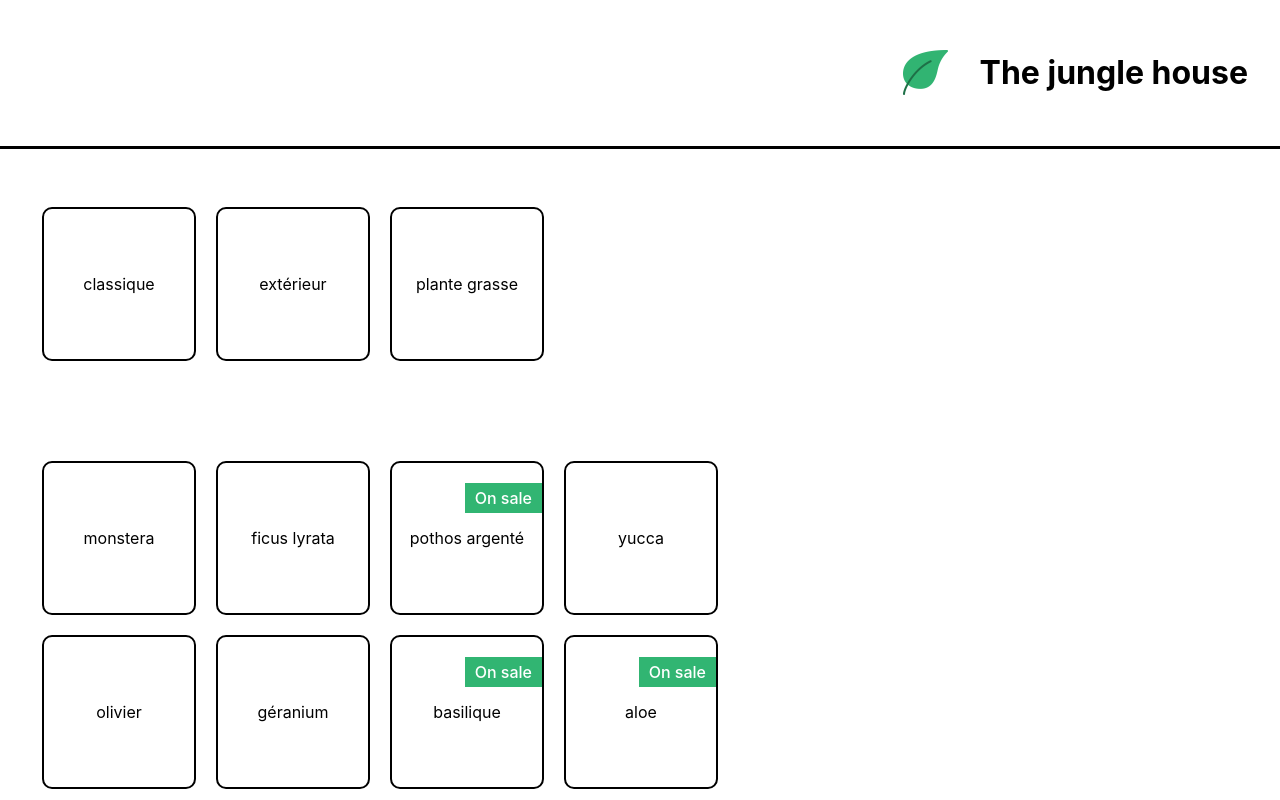
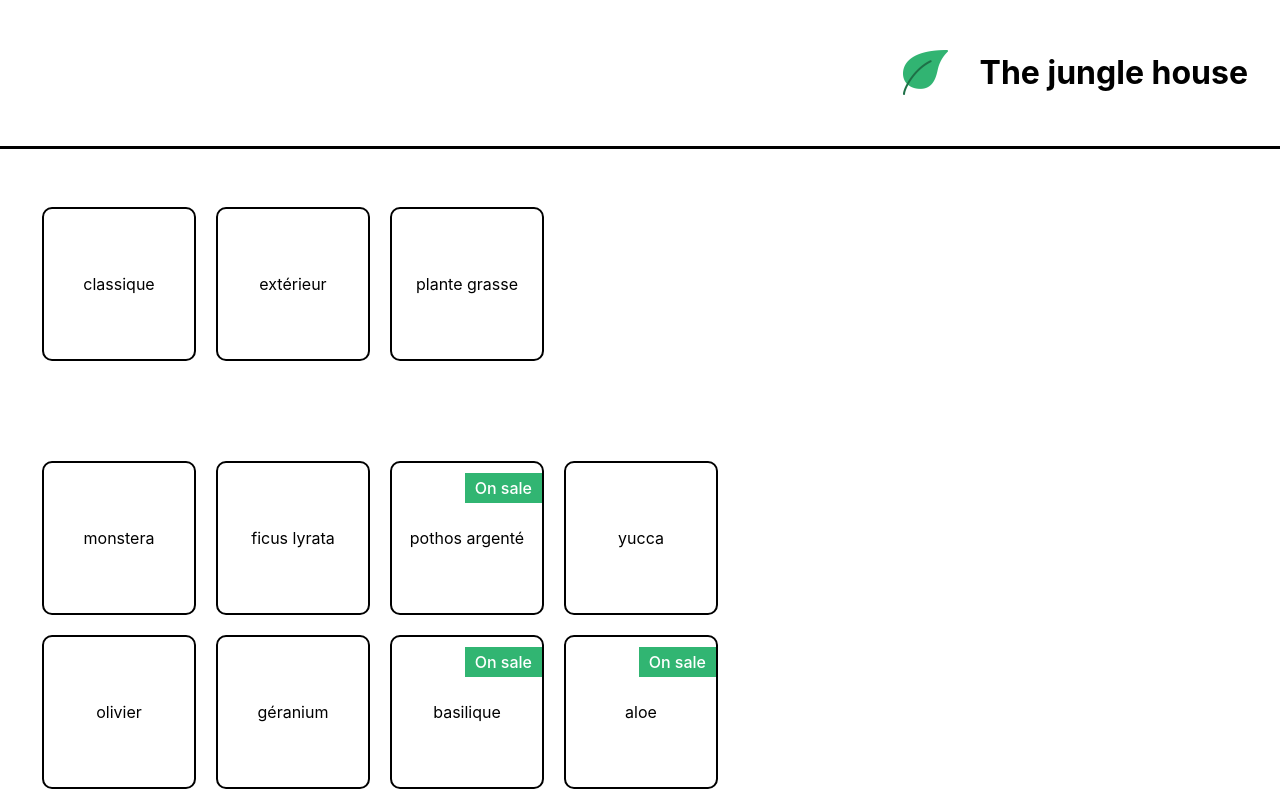
Before and after one commit to vFaribeault/project-the-jungle-house, a React (Create React App) app: page / in a window 1280 px wide. Shown: the top 800 px of the page. Built offline with nearby package versions, Linux system fonts and the light colour scheme.

Commit message:
CSS updated

```diff
--- a/src/styles/ShoppingList.css
+++ b/src/styles/ShoppingList.css
@@ -22,7 +22,7 @@
 .tjh-sales {
   position: absolute;
   right: 0px;
-  top: 20px;
+  top: 10px;
   font-weight: 500;
   color: white;
   padding: 5px 10px;
```
